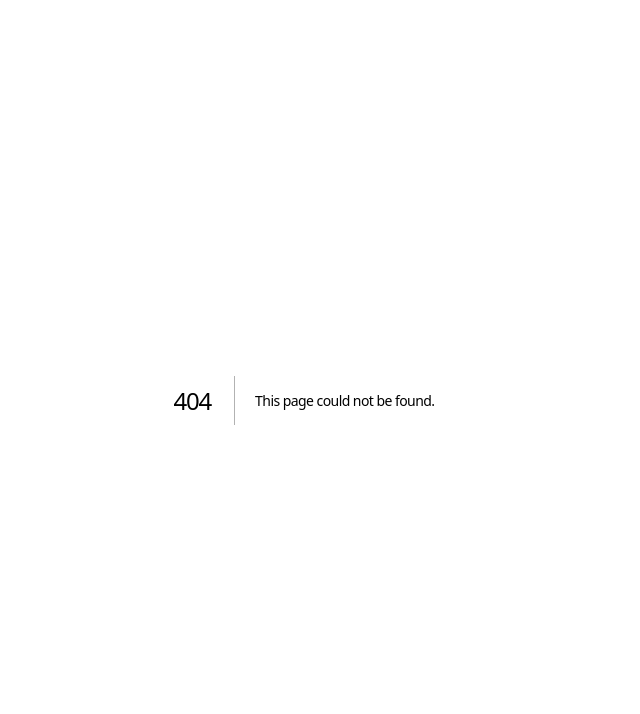
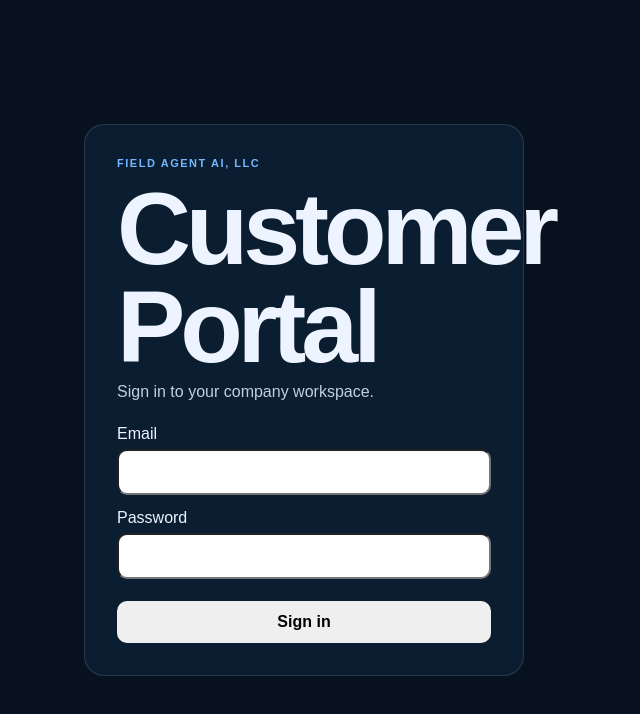
Before and after one commit to FAAISupport/field-agent-ai, a Next.js app: page /login in a window 1280 px wide. Before the commit this address had no page. Shown: the top 714 px of the page, without its empty margins (336-976 px from the left). Built offline with nearby package versions, Linux system fonts and the light colour scheme.

Commit message:
Add customer portal login page

```diff
--- /dev/null
+++ b/app/login/page.tsx
@@ -0,0 +1,24 @@
+import { signIn } from "./actions";
+
+export default async function LoginPage({ searchParams }: { searchParams: Promise<Record<string, string | string[] | undefined>> }) {
+  const params = await searchParams;
+  const error = typeof params.error === "string" ? params.error : "";
+  const next = typeof params.next === "string" ? params.next : "/portal";
+
+  return (
+    <main style={{ minHeight: "100vh", display: "grid", placeItems: "center", padding: 24, background: "#07111f", color: "#edf4ff" }}>
+      <section style={{ width: "100%", maxWidth: 440, padding: 32, border: "1px solid rgba(255,255,255,.12)", borderRadius: 20, background: "#0b1d31" }}>
+        <p style={{ letterSpacing: ".14em", fontSize: 11, fontWeight: 800, color: "#74b7ff" }}>FIELD AGENT AI, LLC</p>
+        <h1 style={{ marginBottom: 8 }}>Customer Portal</h1>
+        <p style={{ color: "#bfd0e3", marginBottom: 24 }}>Sign in to your company workspace.</p>
+        {error ? <p role="alert" style={{ padding: 12, borderRadius: 10, background: "rgba(255,90,90,.12)", color: "#ffd0d0" }}>{error}</p> : null}
+        <form action={signIn} style={{ display: "grid", gap: 14 }}>
+          <input type="hidden" name="next" value={next} />
+          <label style={{ display: "grid", gap: 6 }}>Email<input name="email" type="email" autoComplete="email" required style={{ padding: 12, borderRadius: 10 }} /></label>
+          <label style={{ display: "grid", gap: 6 }}>Password<input name="password" type="password" autoComplete="current-password" required style={{ padding: 12, borderRadius: 10 }} /></label>
+          <button type="submit" style={{ marginTop: 8, padding: 12, border: 0, borderRadius: 10, fontWeight: 800, cursor: "pointer" }}>Sign in</button>
+        </form>
+      </section>
+    </main>
+  );
+}
```
